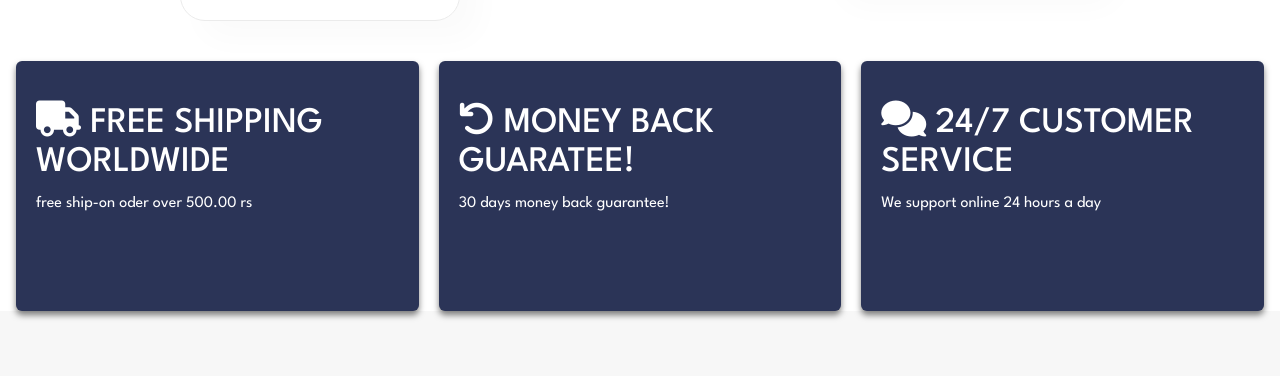
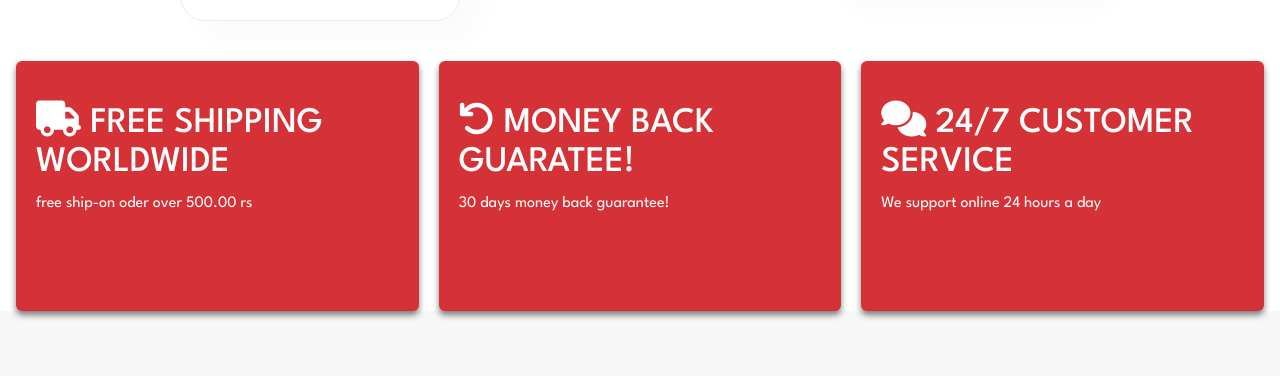
Before and after one commit to aaravpower/arravpower, a plain HTML site: page index.html in a window 1280 px wide. Shown: the part 2380-2756 px from the top of the page. Drawn offline with nearby package versions, Linux system fonts and the light colour scheme.

Commit message:
style chnages

```diff
--- a/style.css
+++ b/style.css
@@ -1261,7 +1261,7 @@ a{
   flex: 1 1 calc(33.33% - 20px);
   padding: 20px;
   box-sizing: border-box;
-  background: #2b3457;
+  background: #d53237;
 
 }
 .card h1{
```
